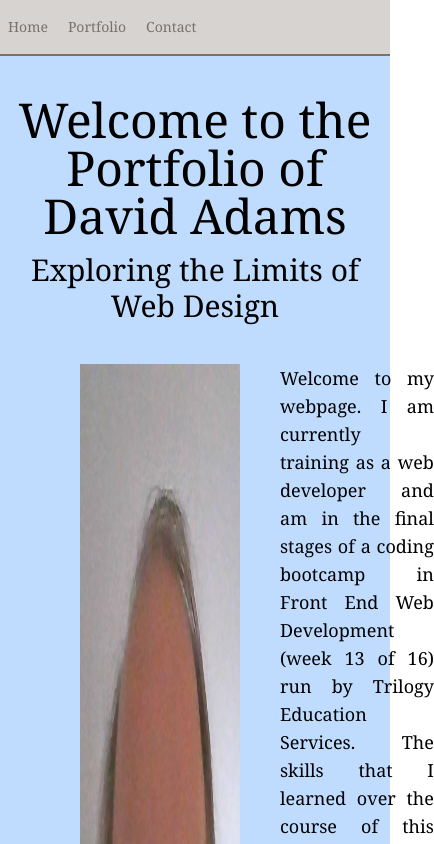
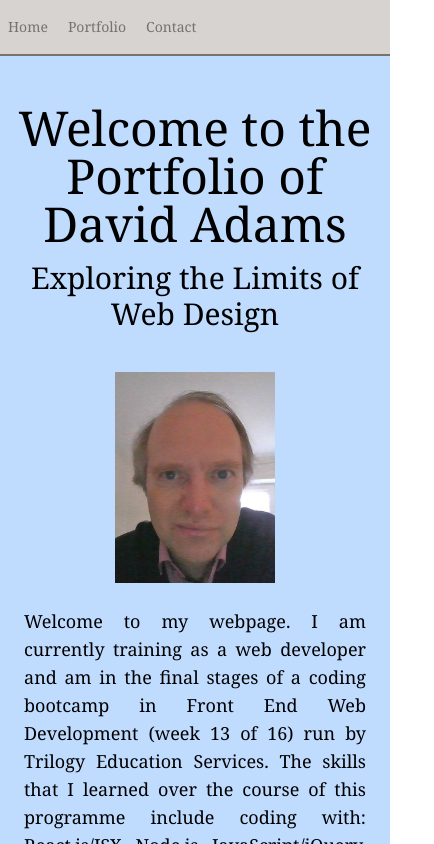
Before and after one commit to DavidBlueLamassu/David-Adams-Portfolio, a React (Create React App) app: page / in a window 390 px wide. Shown: the top 844 px of the page, 434 px wide, since content can reach past the window. Built offline with nearby package versions, Linux system fonts and the light colour scheme.

Commit message:
Home page responsive

```diff
--- a/src/components/pages/Home.js
+++ b/src/components/pages/Home.js
@@ -2,12 +2,12 @@ import React from "react";
 
 function Home() {
   return (
-    <main className="bg-blue-200 h-screen font-serif">
+    <main className="bg-blue-200 h-full lg:h-screen font-serif p-2">
       <h1 className="pt-10 text-center text-5xl">Welcome to the Portfolio of David Adams</h1>
-      <h2 className="pt-3 text-center text-3xl">Exploring the Limits of Web Design</h2>
-      <article className="flex">
-        <img alt="David Adams" src="./../assets/images/portrait.jpg" className="w-40 pt-10 mr-10 ml-20"></img>
-        <p className="pt-10 text-lg text-justify mr-20">
+      <h2 className="pt-3 text-center text-3xl mb-10">Exploring the Limits of Web Design</h2>
+      <article className="flex flex-col md:flex-row items-center md:items-start">
+        <img alt="David Adams" src="./../assets/images/portrait.jpg" className="w-40 md:mr-10 md:ml-20 pb-6 md:pt-4 lg:pt-0"></img>
+        <p className="text-lg text-justify md:mr-20 mx-4 bg-blue-200">
         Welcome to my webpage. I am currently training as a web developer and am in the final stages of a coding bootcamp in Front
         End Web Development (week 13 of 16) run by Trilogy Education Services. The skills that I learned over the course of this
         programme include coding with: React.js/JSX, Node.js, JavaScript/jQuery, CSS, and HTML (including Bootstrap). To date I
@@ -17,6 +17,8 @@ function Home() {
         Contact section.
         </p>
       </article>
+      <footer className="mb-20">
+      </footer>
     </main>
   );
 }
```
